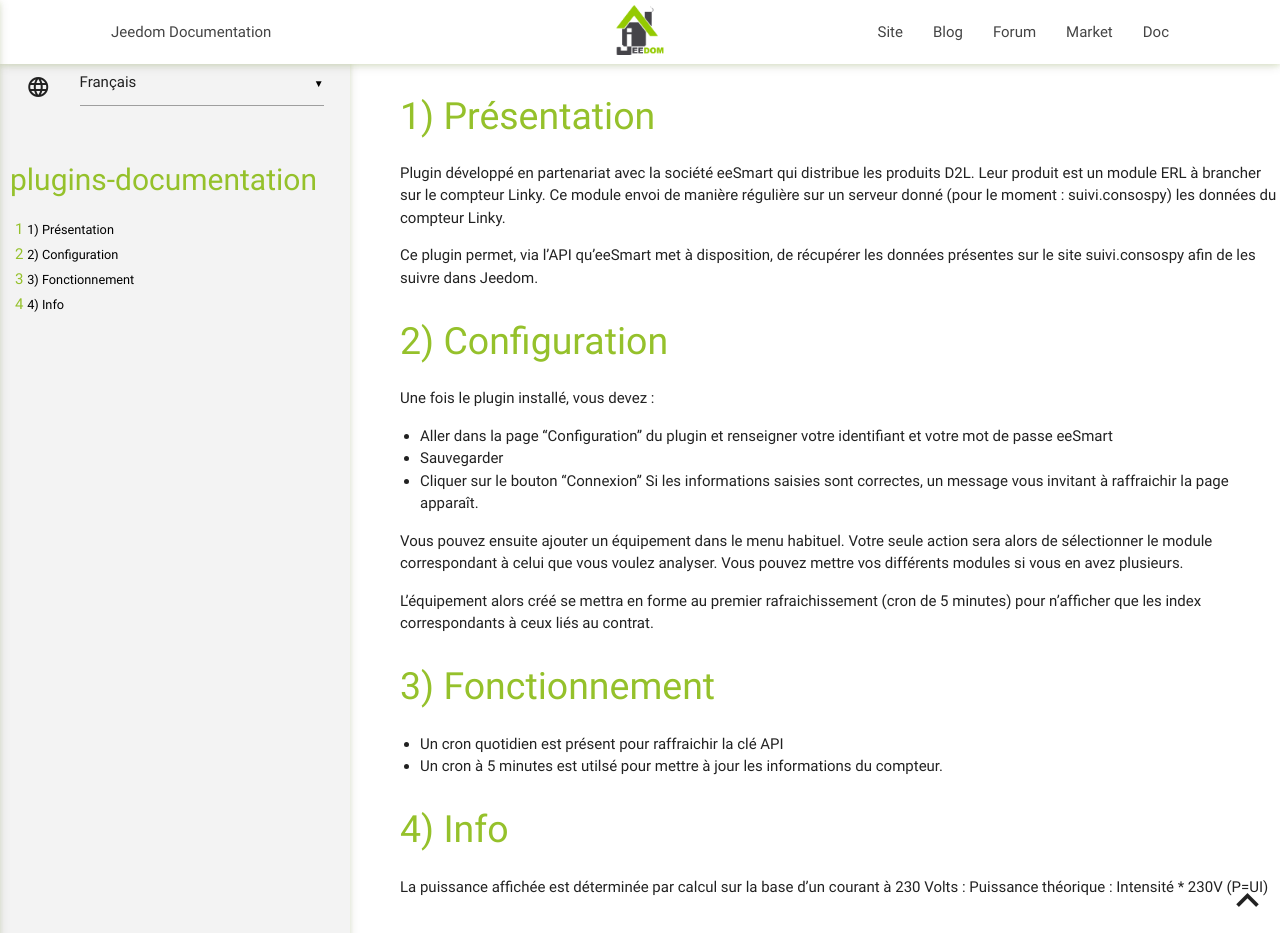
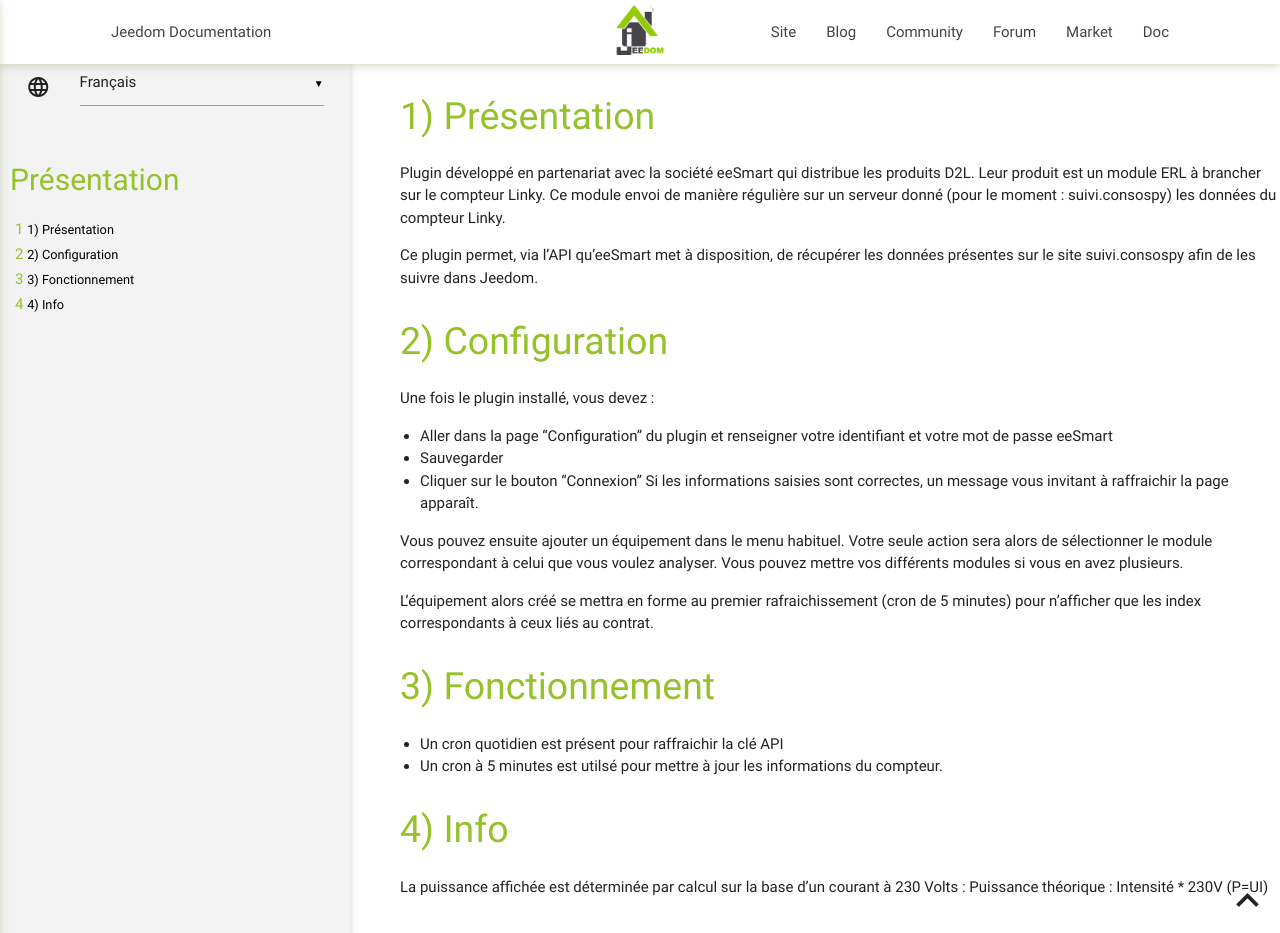
Before and after one commit to Caelion/jeedom-plugins-documentation, a Jekyll site: the page built from eeSmart/fr_FR/index.md, in a window 1280 px wide and 933 px high. Built offline with Jekyll 4.4.1, drawn with Linux system fonts in a browser that asks for light colours; our own code applies the rules of GitHub Pages for plain Markdown files; some of the changed lines change nothing that is shown.

Commit message:
Update default.html

```diff
--- a/_layouts/default.html
+++ b/_layouts/default.html
@@ -19,13 +19,14 @@
         <ul class="right hide-on-med-and-down">
           <li><a href="https://www.jeedom.com/site">Site</a></li>
           <li><a href="https://www.jeedom.com/blog">Blog</a></li>
+          <li><a href="https://community.jeedom.com/">Community</a></li>
           <li><a href="https://www.jeedom.com/forum">Forum</a></li>
           <li><a href="https://www.jeedom.com/market">Market</a></li>
           <li class="active"><a href="https://www.jeedom.com/doc">Doc</a></li>
         </ul>
         <ul class="side-nav" id="nav-mobile">
           <li><a href="https://www.jeedom.com/blog">Blog</a></li>
-          <li><a href="https://www.jeedom.com/forum">Forum</a></li>
+          <li><a href="https://community.jeedom.com/">Community</a></li>
           <li><a href="https://www.jeedom.com/market">Market</a></li>
           <li class="active"><a href="https://www.jeedom.com/doc">Doc</a></li>
         </ul>
@@ -83,9 +84,10 @@
 <script type="text/javascript" src="../../assets/js/jquery.toc.js"></script>
 <script type="text/javascript">
   $(document).ready(function() {
-   var title = '{{site.github.project_title}}';
-   title = title.replace('jeedom-','');
-   title = title.replace('plugin-','');
+   //var title = '{{site.github.project_title}}';
+   //title = title.replace('jeedom-','');
+   //title = title.replace('plugin-','');
+   var title = '{{page.title}}';
    $('#doc_title').append(title)
    document.title = 'Documentation Jeedom | '+ title
    $(".button-collapse").sideNav();
```
